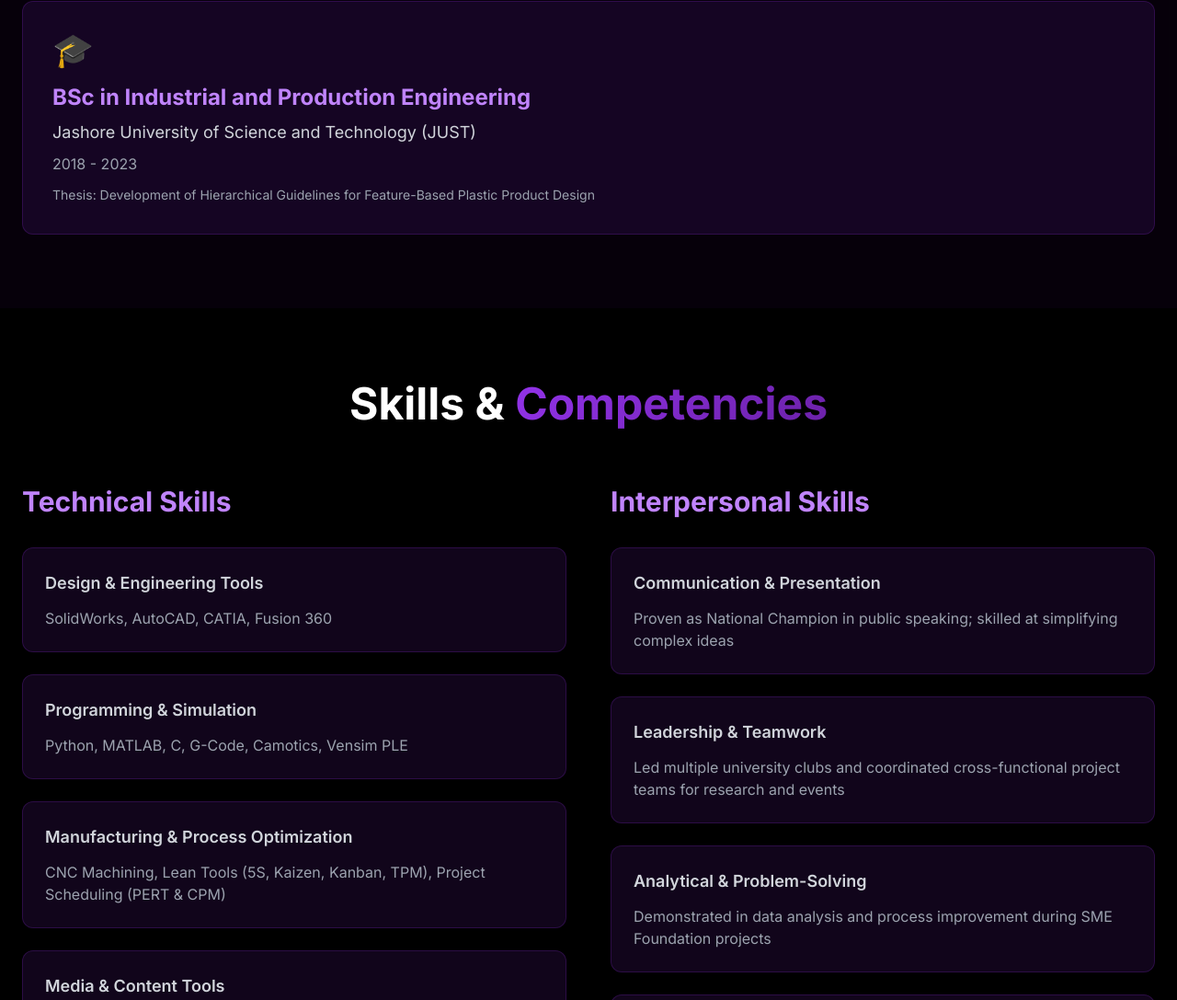
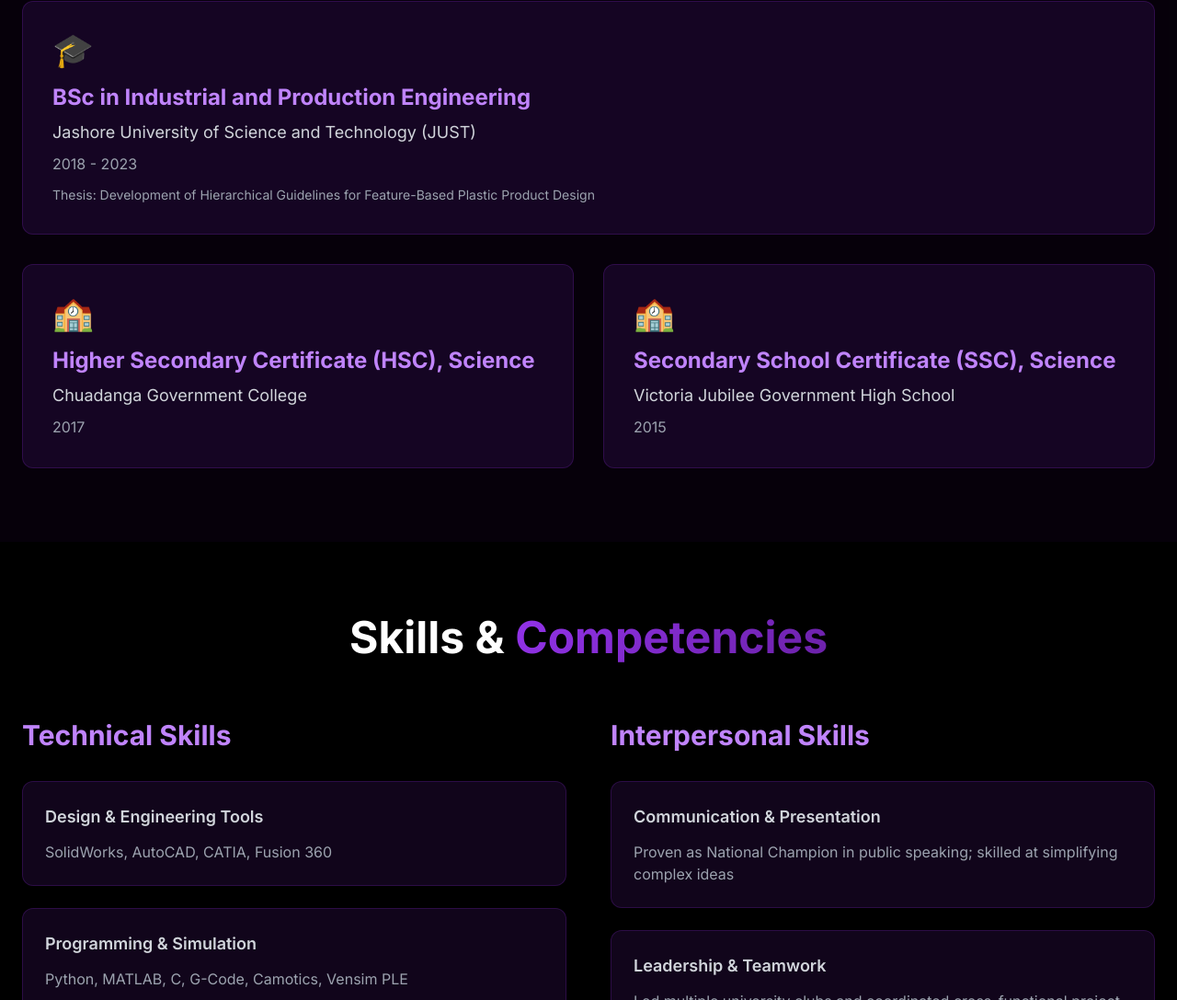
Before and after one commit to shadmannishat/Shadman_Portfolio, a plain HTML site: page index.html in a window 1280 px wide. Shown: the part 4403-5490 px from the top of the page at 92% size. Drawn offline with nearby package versions, Linux system fonts and the light colour scheme.

Commit message:
Add HSC and SSC to education
Co-Authored-By: Claude Opus 5.5 <noreply@anthropic.com>
Claude-Session: https://claude.ai/code/session_01167LHJbDQNf4W8JR1bnLsJ

```diff
--- a/index.html
+++ b/index.html
@@ -901,6 +901,20 @@ work, strengthening real-world modelling discipline and client-focused problem s
                     <p class="text-gray-400 mt-2">2018 - 2023</p>
                     <p class="text-gray-400 mt-3 text-sm">Thesis: Development of Hierarchical Guidelines for Feature-Based Plastic Product Design</p>
                 </div>
+                <div class="grid md:grid-cols-2 gap-8">
+                    <div class="card-hover bg-purple-900 bg-opacity-20 p-8 rounded-xl border border-purple-800 border-opacity-30">
+                        <div class="text-4xl mb-4">🏫</div>
+                        <h3 class="text-2xl font-bold text-purple-400 mb-2">Higher Secondary Certificate (HSC), Science</h3>
+                        <p class="text-lg text-gray-300">Chuadanga Government College</p>
+                        <p class="text-gray-400 mt-2">2017</p>
+                    </div>
+                    <div class="card-hover bg-purple-900 bg-opacity-20 p-8 rounded-xl border border-purple-800 border-opacity-30">
+                        <div class="text-4xl mb-4">🏫</div>
+                        <h3 class="text-2xl font-bold text-purple-400 mb-2">Secondary School Certificate (SSC), Science</h3>
+                        <p class="text-lg text-gray-300">Victoria Jubilee Government High School</p>
+                        <p class="text-gray-400 mt-2">2015</p>
+                    </div>
+                </div>
             </div>
         </div>
     </section>
```
